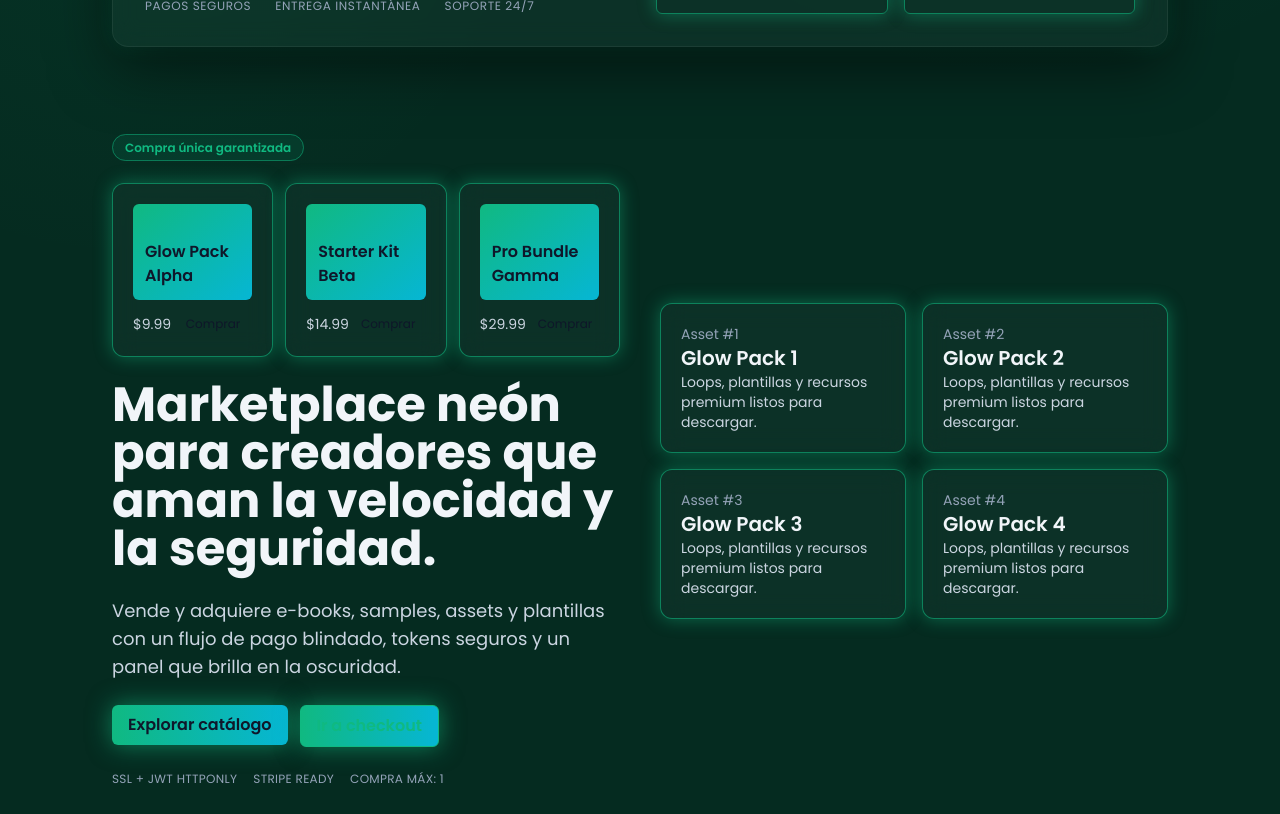
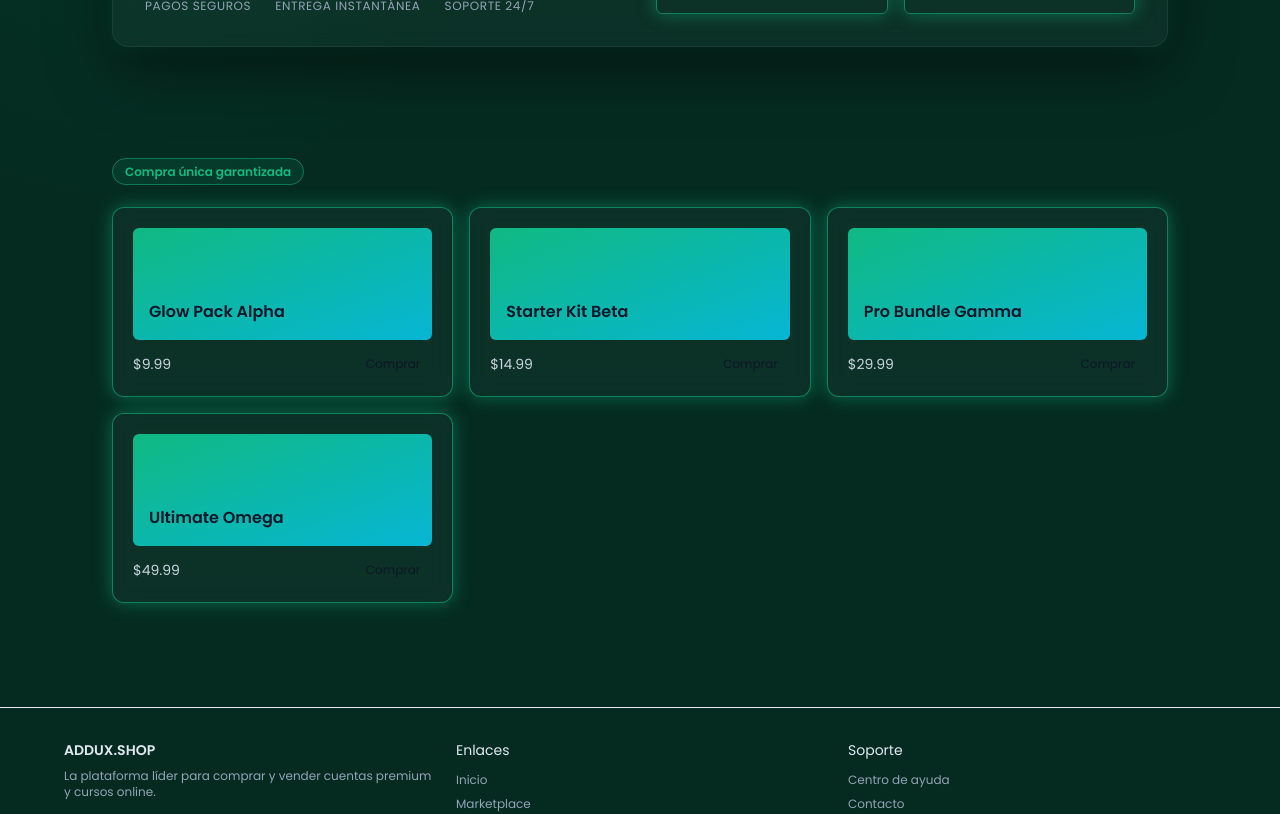
Before and after one commit to wilmer73964430/wilmerdev, a Next.js app in the folder frontend/: page / in a window 1280 px wide. Shown: the part 460-1274 px from the top of the page. Built offline with nearby package versions, Linux system fonts and the light colour scheme.

Commit message:
feat(frontend): keep only badge and sample product cards on home; remove remaining content

```diff
--- a/frontend/pages/index.tsx
+++ b/frontend/pages/index.tsx
@@ -11,19 +11,20 @@ export default function Home() {
     <AppLayout>
       <Hero />
       <div className="h-6" />
-      <section className="grid md:grid-cols-2 gap-10 items-center">
+      <section className="py-6">
         <div className="space-y-6">
           <Badge tone="purple">Compra única garantizada</Badge>
 
-          {/* Productos de prueba justo después del badge */}
-          <div className="grid grid-cols-2 sm:grid-cols-3 gap-3 mt-2">
+          {/* Productos de prueba justo después del badge (solo este bloque permanece) */}
+          <div className="grid grid-cols-1 sm:grid-cols-2 md:grid-cols-3 gap-4 mt-2">
             {[
               { id: 1, title: 'Glow Pack Alpha', price: '9.99' },
               { id: 2, title: 'Starter Kit Beta', price: '14.99' },
-              { id: 3, title: 'Pro Bundle Gamma', price: '29.99' }
+              { id: 3, title: 'Pro Bundle Gamma', price: '29.99' },
+              { id: 4, title: 'Ultimate Omega', price: '49.99' }
             ].map((p) => (
               <Card key={p.id}>
-                <div className="h-24 w-full rounded-md bg-gradient-to-br from-neon-green to-neon-teal flex items-end p-3 text-slate-900 font-semibold">
+                <div className="h-28 w-full rounded-md bg-gradient-to-br from-neon-green to-neon-teal flex items-end p-4 text-slate-900 font-semibold">
                   {p.title}
                 </div>
                 <div className="mt-3 flex items-center justify-between">
@@ -33,42 +34,7 @@ export default function Home() {
               </Card>
             ))}
           </div>
-
-          <h1 className="text-4xl md:text-5xl font-bold leading-tight">
-            Marketplace neón para creadores que aman la velocidad y la seguridad.
-          </h1>
-          <p className="text-lg text-slate-300 max-w-xl">
-            Vende y adquiere e-books, samples, assets y plantillas con un flujo de pago blindado, tokens seguros y un panel que
-            brilla en la oscuridad.
-          </p>
-          <div className="flex gap-3">
-            <Link href="/dashboard">
-              <Button>Explorar catálogo</Button>
-            </Link>
-            <Link href="/checkout">
-              <Button variant="ghost">Ir a checkout</Button>
-            </Link>
-          </div>
-          <div className="flex gap-4 text-xs text-slate-400 uppercase tracking-wide">
-            <span>SSL + JWT httpOnly</span>
-            <span>Stripe Ready</span>
-            <span>Compra Máx: 1</span>
-          </div>
         </div>
-        <motion.div
-          initial={{ opacity: 0, y: 20 }}
-          animate={{ opacity: 1, y: 0 }}
-          transition={{ duration: 0.8 }}
-          className="grid grid-cols-2 gap-4"
-        >
-          {[1, 2, 3, 4].map((i) => (
-            <Card key={i}>
-              <p className="text-sm text-slate-400">Asset #{i}</p>
-              <h3 className="text-xl font-semibold">Glow Pack {i}</h3>
-              <p className="text-sm text-slate-300">Loops, plantillas y recursos premium listos para descargar.</p>
-            </Card>
-          ))}
-        </motion.div>
       </section>
     </AppLayout>
   );
```
